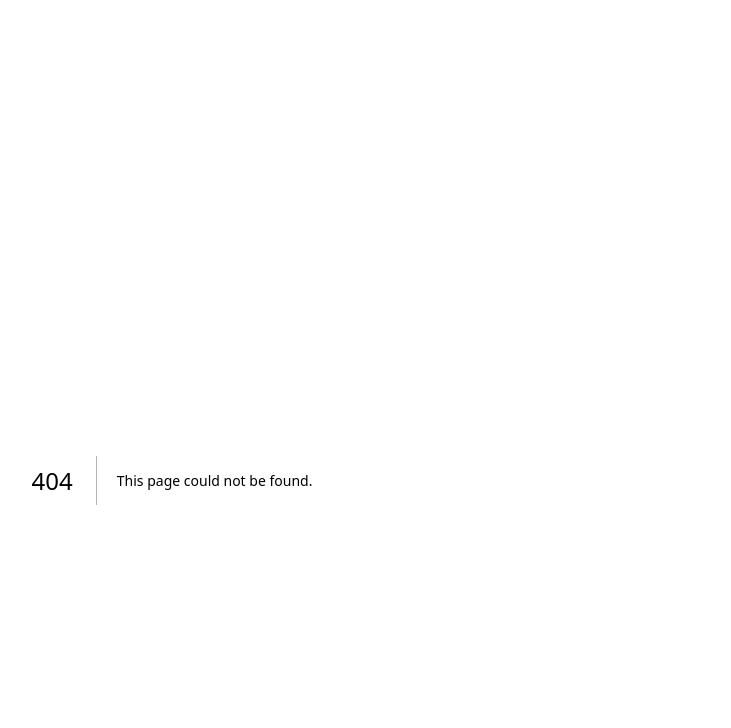
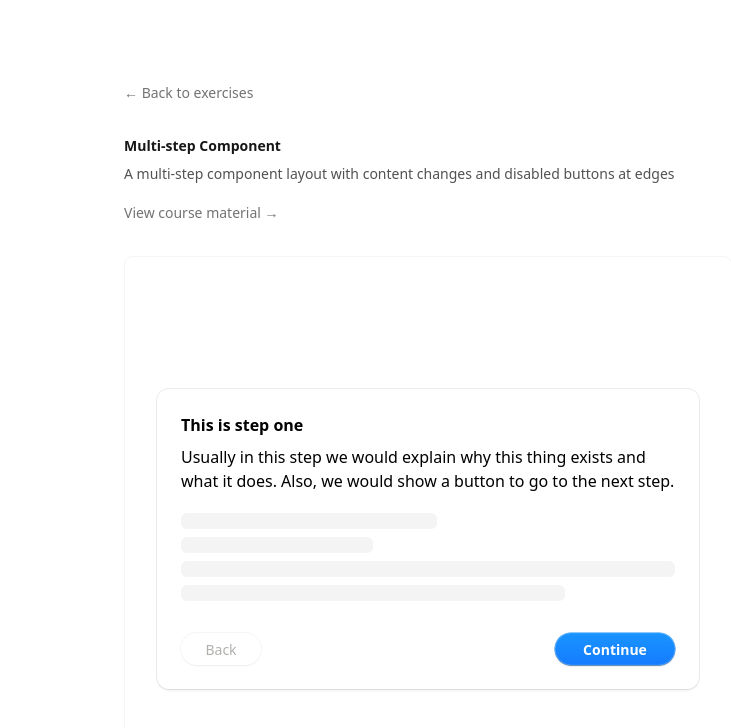
Before and after one commit to gewoonseba/animations-dev, a Next.js app: page /exercises/multi-step-component in a window 1280 px wide. Before the commit this address had no page. Shown: the top 728 px of the page, without its empty margins (212-943 px from the left). Built offline with nearby package versions, Linux system fonts and the light colour scheme.

Commit message:
Added starting point

```diff
--- /dev/null
+++ b/app/exercises/multi-step-component/component.module.css
@@ -0,0 +1,97 @@
+/* Multi-step Component Styles */
+
+.multiStepWrapper {
+  position: relative;
+  margin: 100px auto;
+  width: 550px;
+  overflow: hidden;
+  border-radius: 12px;
+  box-shadow:
+    0 0 0 1px rgba(0, 0, 0, 0.08),
+    0px 2px 2px rgba(0, 0, 0, 0.04),
+    0px 8px 8px -8px rgba(0, 0, 0, 0.04);
+}
+
+.multiStepInner {
+  padding: 24px;
+}
+
+.actions {
+  margin-top: 32px;
+  display: flex;
+  justify-content: space-between;
+}
+
+.secondaryButton {
+  height: 32px;
+  width: 80px;
+  border-radius: 9999px;
+  font-size: 14px;
+  font-weight: 500;
+  color: #63635d;
+  box-shadow:
+    0 0 0 1px rgba(0, 0, 0, 0.08),
+    0px 2px 2px rgba(0, 0, 0, 0.04),
+    0px 8px 8px -8px rgba(0, 0, 0, 0.04);
+  cursor: pointer;
+}
+
+.secondaryButton:hover:not(:disabled) {
+  color: black;
+}
+
+.primaryButton {
+  border-radius: 9999px;
+  font-weight: 600;
+  font-size: 14px;
+  height: 32px;
+  width: 120px;
+  color: white;
+  overflow: hidden;
+  background: linear-gradient(180deg, #1994ff 0%, #157cff 100%);
+  box-shadow:
+    0px 0px 1px 1px rgba(255, 255, 255, 0.08) inset,
+    0px 1px 1.5px 0px rgba(0, 0, 0, 0.32),
+    0px 0px 0px 0.5px #1a94ff;
+  position: relative;
+}
+
+.primaryButton span {
+  display: flex;
+  width: 100%;
+  align-items: center;
+  justify-content: center;
+  color: white;
+  text-shadow: 0px 1px 1.5px rgba(0, 0, 0, 0.16);
+}
+
+.heading {
+  margin-bottom: 8px;
+  font-weight: 600;
+}
+
+.skeletons {
+  margin-top: 20px;
+  display: flex;
+  flex-direction: column;
+  gap: 8px;
+}
+
+.skeleton {
+  border-radius: 6px;
+  background: #f2f1f0;
+  height: 16px;
+  animation: pulse 2s cubic-bezier(0.4, 0, 0.6, 1) infinite;
+}
+
+@keyframes pulse {
+  50% {
+    opacity: 0.5;
+  }
+}
+
+.secondaryButton:disabled,
+.primaryButton:disabled {
+  cursor: not-allowed;
+  opacity: 0.5;
+}
--- /dev/null
+++ b/app/exercises/multi-step-component/component.tsx
@@ -0,0 +1,100 @@
+'use client';
+
+import { useMemo, useState } from 'react';
+import styles from './component.module.css';
+
+export function MultiStepComponent(): JSX.Element {
+  const [currentStep, setCurrentStep] = useState<number>(0);
+
+  const content = useMemo(() => {
+    switch (currentStep) {
+      case 0:
+        return (
+          <>
+            <h2 className={styles.heading}>This is step one</h2>
+            <p>
+              Usually in this step we would explain why this thing exists and
+              what it does. Also, we would show a button to go to the next step.
+            </p>
+            <div className={styles.skeletons}>
+              <div className={styles.skeleton} style={{ width: 256 }} />
+              <div className={styles.skeleton} style={{ width: 192 }} />
+              <div className={styles.skeleton} />
+              <div className={styles.skeleton} style={{ width: 384 }} />
+            </div>
+          </>
+        );
+      case 1:
+        return (
+          <>
+            <h2 className={styles.heading}>This is step two</h2>
+            <p>
+              Usually in this step we would explain why this thing exists and
+              what it does. Also, we would show a button to go to the next step.
+            </p>
+            <div className={styles.skeletons}>
+              <div className={styles.skeleton} style={{ width: 256 }} />
+              <div className={styles.skeleton} style={{ width: 192 }} />
+              <div className={styles.skeleton} style={{ width: 384 }} />
+            </div>
+          </>
+        );
+      case 2:
+        return (
+          <>
+            <h2 className={styles.heading}>This is step three</h2>
+            <p>
+              Usually in this step we would explain why this thing exists and
+              what it does. Also, we would show a button to go to the next step.
+            </p>
+            <div className={styles.skeletons}>
+              <div className={styles.skeleton} style={{ width: 256 }} />
+              <div className={styles.skeleton} style={{ width: 192 }} />
+              <div className={styles.skeleton} style={{ width: 128 }} />
+              <div className={styles.skeleton} style={{ width: 224 }} />
+              <div className={styles.skeleton} style={{ width: 384 }} />
+            </div>
+          </>
+        );
+      default:
+        return null;
+    }
+  }, [currentStep]);
+
+  return (
+    <div className={styles.multiStepWrapper}>
+      <div className={styles.multiStepInner}>
+        <div>{content}</div>
+        <div className={styles.actions}>
+          <button
+            className={styles.secondaryButton}
+            disabled={currentStep === 0}
+            onClick={() => {
+              if (currentStep === 0) {
+                return;
+              }
+              setCurrentStep((prev) => prev - 1);
+            }}
+            type="button"
+          >
+            Back
+          </button>
+          <button
+            className={styles.primaryButton}
+            disabled={currentStep === 2}
+            onClick={() => {
+              if (currentStep === 2) {
+                setCurrentStep(0);
+                return;
+              }
+              setCurrentStep((prev) => prev + 1);
+            }}
+            type="button"
+          >
+            Continue
+          </button>
+        </div>
+      </div>
+    </div>
+  );
+}
--- /dev/null
+++ b/app/exercises/multi-step-component/page.tsx
@@ -0,0 +1,14 @@
+import { ExerciseDetail } from '../../../components/exercise-detail';
+import { MultiStepComponent } from './component';
+
+export default function MultiStepComponentPage() {
+  return (
+    <ExerciseDetail
+      courseUrl="https://animations.dev/learn/how-do-i-use-framer-motion/multi-step-component"
+      description="A multi-step component layout with content changes and disabled buttons at edges"
+      title="Multi-step Component"
+    >
+      <MultiStepComponent />
+    </ExerciseDetail>
+  );
+}
--- a/app/page.tsx
+++ b/app/page.tsx
@@ -98,6 +98,11 @@ export default function Home() {
             key="feedback-component"
             title="Feedback Component"
           />
+          <ExerciseLink
+            href="/exercises/multi-step-component"
+            key="multi-step-component"
+            title="Multi-step Component"
+          />
         </ExerciseSection>
       </div>
     </div>
```
